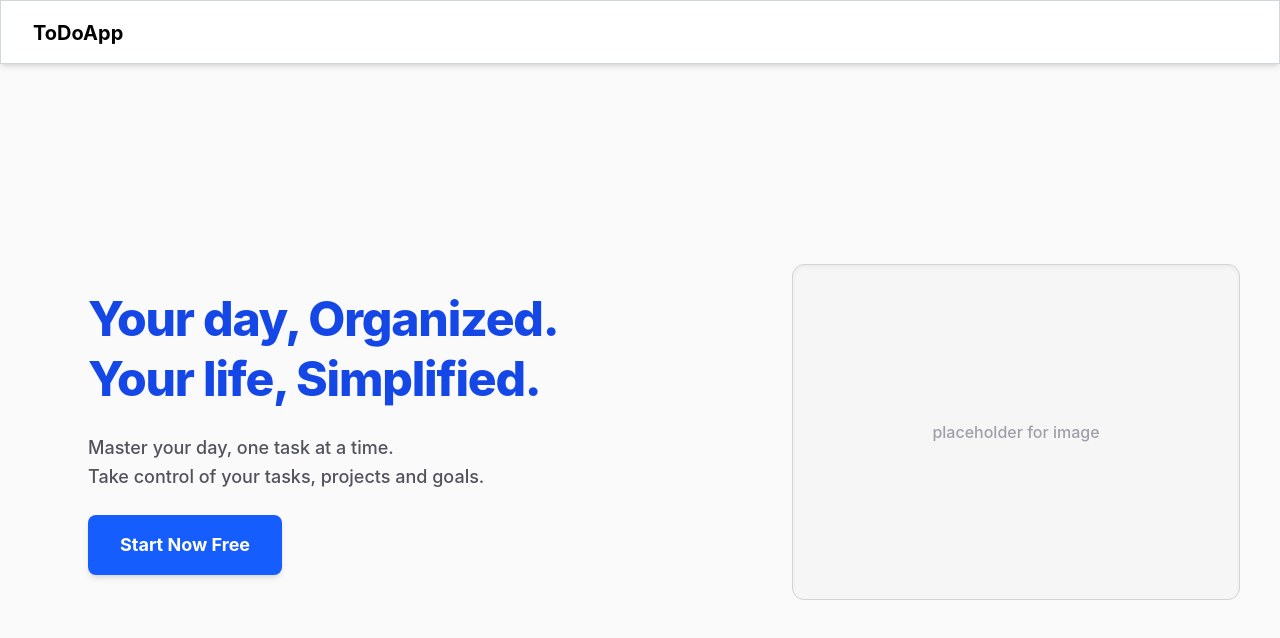
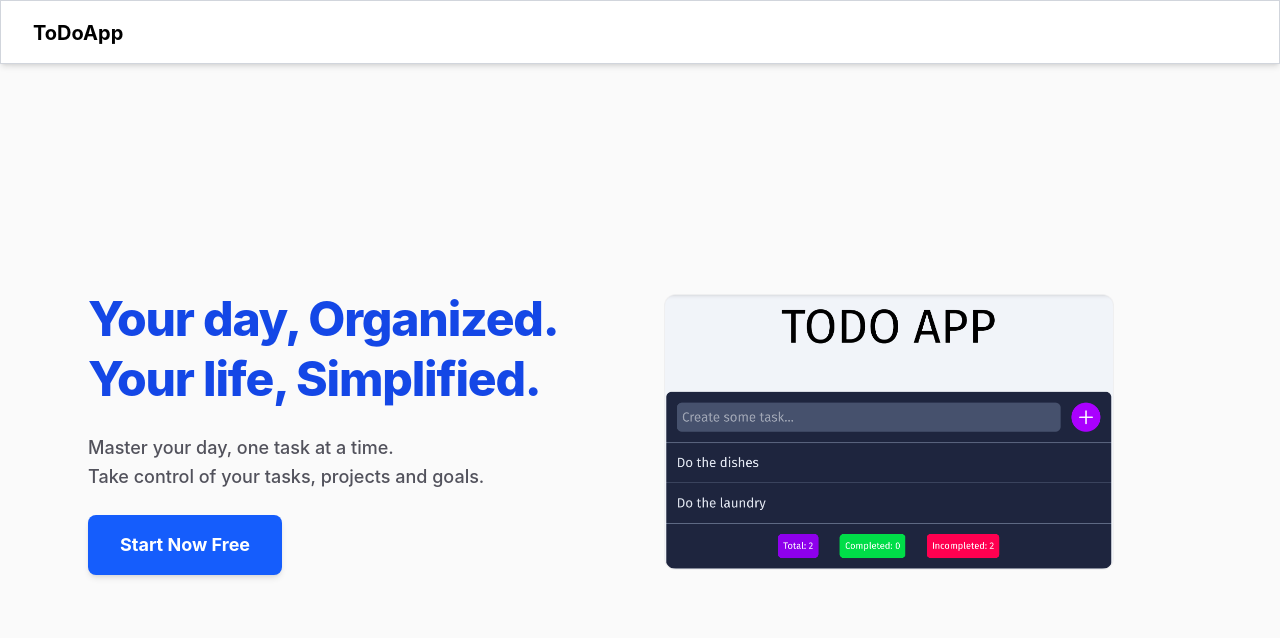
Before and after one commit to aaronvalera/to-do-app, a website: page views/home/index.html in a window 1280 px wide. Drawn offline with nearby package versions, Linux system fonts and the light colour scheme; files that its build step writes are made by us from their sources; files whose address does not match are found by name.

Commit message:
Feat: Add app preview image to homepage

```diff
--- a/views/home/index.html
+++ b/views/home/index.html
@@ -9,19 +9,17 @@
   </head>
   <body class="bg-zinc-50 min-h-screen flex flex-col">
     <nav id="navbar" class="fixed top-0 right-0 left-0 h-16 px-4 border border-gray-300 bg-white shadow-md"></nav>
-    <main class="grow flex min-h-[calc(100vh-4rem)] items-center justify-center pt-8 md:pt-16 :px-4">
+    <main class="grow flex min-h-[calc(100vh-4rem)] items-center justify-center pt-8 md:pt-16 px-4">
       <div class="flex flex-col md:flex-row items-center justify-between w-full max-w-6xl mx-auto px-8 md:px-6 gap-12 py-8">
-        <div class="flex flex-col gap-6 w-full md:w-1/2 items-center md:items-start text-center md:text-left shrink-0">
+        <div class="flex flex-col gap-6 w-full md:flex-1 items-center md:items-start text-center md:text-left">
           <h1 class="text-blue-700 text-3xl sm:text-4xl md:text-5xl tracking-tight font-extrabold leading-tight">Your day, Organized.<br/>Your life, Simplified.</h1>
           <p class="text-zinc-600 text-sm sm:text-base md:text-lg font-medium leading-relaxed max-w-md md:max-w-none">Master your day, one task at a time.<br class="hidden md:flex"/>Take control of your tasks, projects and goals.</p>
           <div>
             <a href="../signup/index.html" class="flex rounded-lg font-bold text-white bg-blue-600 hover:bg-blue-700 px-8 py-4 shadow-md transition transform active:scale-95 cursor-pointer text-base sm:text-lg">Start Now Free</a>
           </div>
         </div>
-        <div class="w-full md:w-1/2 flex justify-center md:justify-end shrink-0">
-          <div class="w-full max-w-md aspect-4/3 p-8 border border-zinc-300 rounded-xl flex justify-center items-center bg-zinc-100/50 shadow-inner">
-            <p class="text-zinc-400 font-medium">placeholder for image</p>
-          </div>
+        <div class="w-full md:flex-1 flex justify-center md:justify-start">
+            <img src="/images/app-preview.png" alt="app-preview" width="450" class="rounded-xl border border-zinc-200/60 bg-white shadow-inner shadow-zinc-300 transition-all duration-300 ease-out hover:scale-[1.02] hover:brightness-105 hover:shadow-2xl">
         </div>
       </div>
     </main>
```
Also changed, not shown: media/app-preview.png (added), 1 other file.
